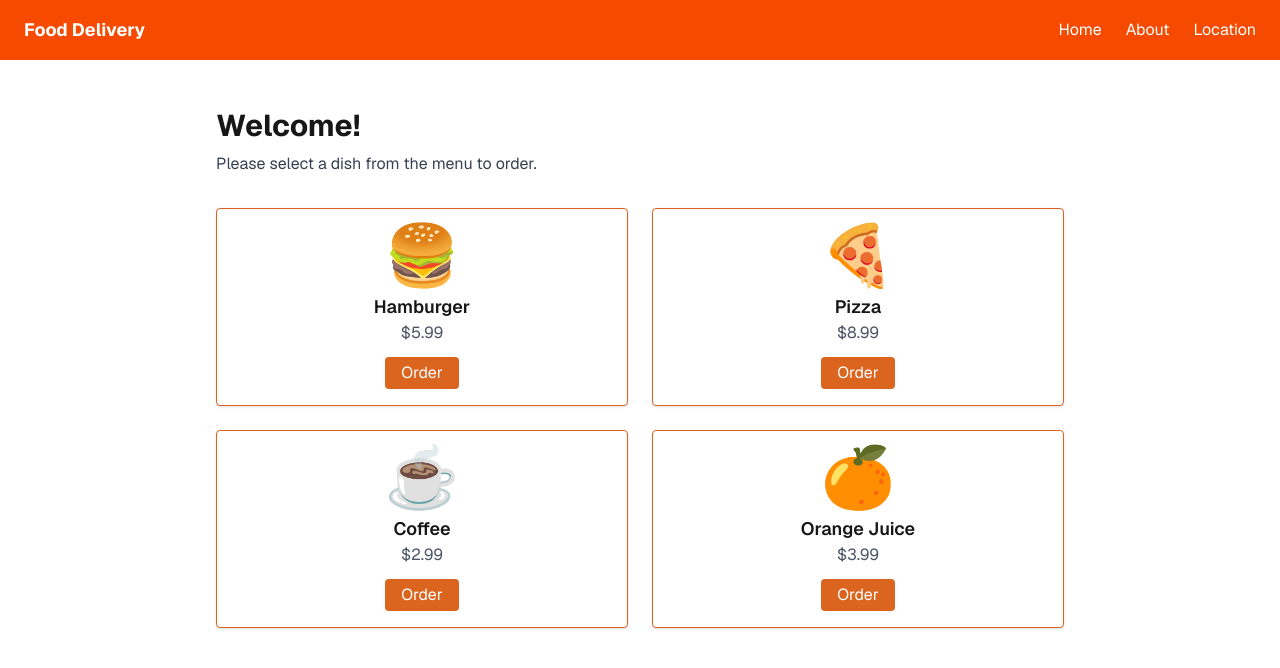
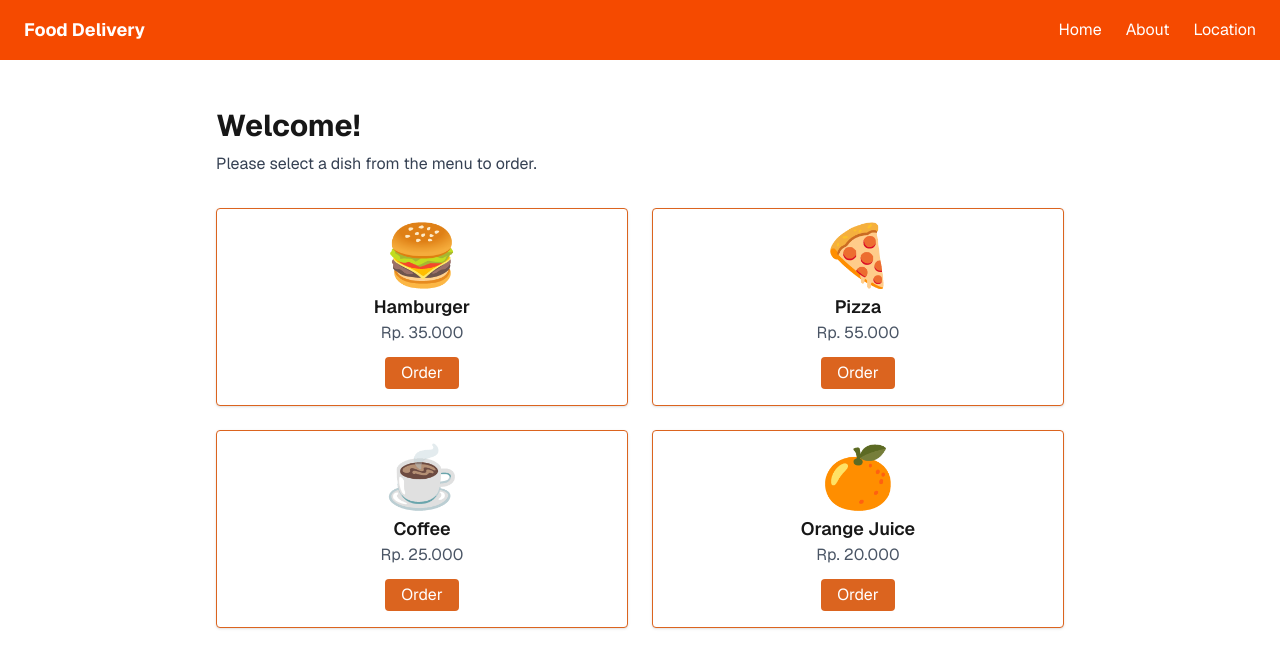
Before and after one commit to Mikoseptap/ProjekPBS-ASP, a Next.js app in the folder frontend/: page / in a window 1280 px wide. Shown: the top 668 px of the page. Built offline with nearby package versions, Linux system fonts and the light colour scheme.

Commit message:
huda: final  page.tsx

```diff
--- a/frontend/app/page.tsx
+++ b/frontend/app/page.tsx
@@ -19,10 +19,10 @@ export default function Home() {
         {/* Menu Grid */}
         <div className="grid grid-cols-2 gap-6">
           {[
-            { name: "Hamburger", price: "$5.99", image: "🍔" },
-            { name: "Pizza", price: "$8.99", image: "🍕" },
-            { name: "Coffee", price: "$2.99", image: "☕" },
-            { name: "Orange Juice", price: "$3.99", image: "🍊" }
+            { name: "Hamburger", price: "Rp. 35.000", image: "🍔" },
+            { name: "Pizza", price: "Rp. 55.000", image: "🍕" },
+            { name: "Coffee", price: "Rp. 25.000", image: "☕" },
+            { name: "Orange Juice", price: "Rp. 20.000", image: "🍊" }
           ].map((item) => (
             <div
               key={item.name}
```
